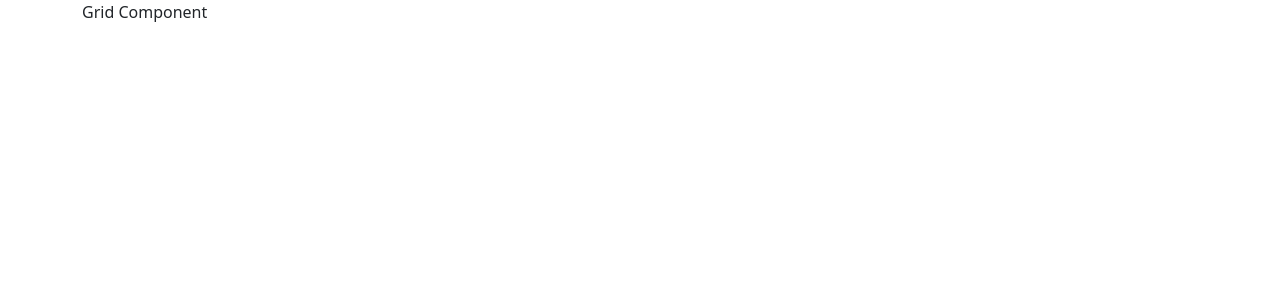
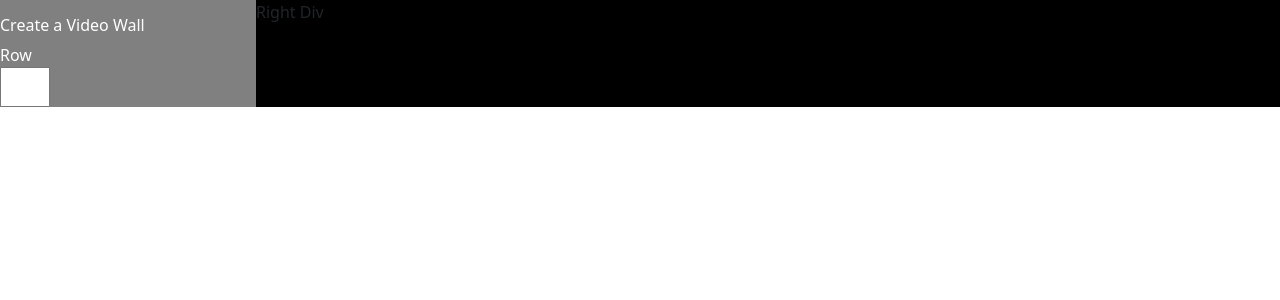
Before and after one commit to SatyendraSinghDev/vc-assignment2, a React (Create React App) app: page / in a window 1280 px wide. Shown: the top 300 px of the page. Built offline with nearby package versions, Linux system fonts and the light colour scheme.

Commit message:
rough design left column

```diff
--- a/src/App.js
+++ b/src/App.js
@@ -8,11 +8,9 @@ import GridList from "./pages/GridList";
 class App extends Component {
   render() {
     return (
-      <div className="container">
-        <Routes>
-          <Route path="/" element={<GridList />} />
-        </Routes>
-      </div>
+      <Routes>
+        <Route path="/" element={<GridList />} />
+      </Routes>
     );
   }
 }
--- a/src/pages/GridList.js
+++ b/src/pages/GridList.js
@@ -2,7 +2,19 @@ import React from "react";
 import Grid from "../components/Grid";
 
 const GridList = () => {
-  return <Grid rows={3} columns={5} />;
+  // return <Grid rows={3} columns={5} />;
+  return (
+    <div style={{ display: "flex" }}>
+      <div style={{ flex: "1", backgroundColor: "gray" }}>
+        <h6 className="mt-3 text-white">Create a Video Wall</h6>
+        <label forHtml="rows" className="text-white d-block">
+          Row
+        </label>
+        <input type="text" style={{ width: "50px", height: "40px" }} />
+      </div>
+      <div style={{ flex: "4", backgroundColor: "black" }}>Right Div</div>
+    </div>
+  );
 };
 
 export default GridList;
```
